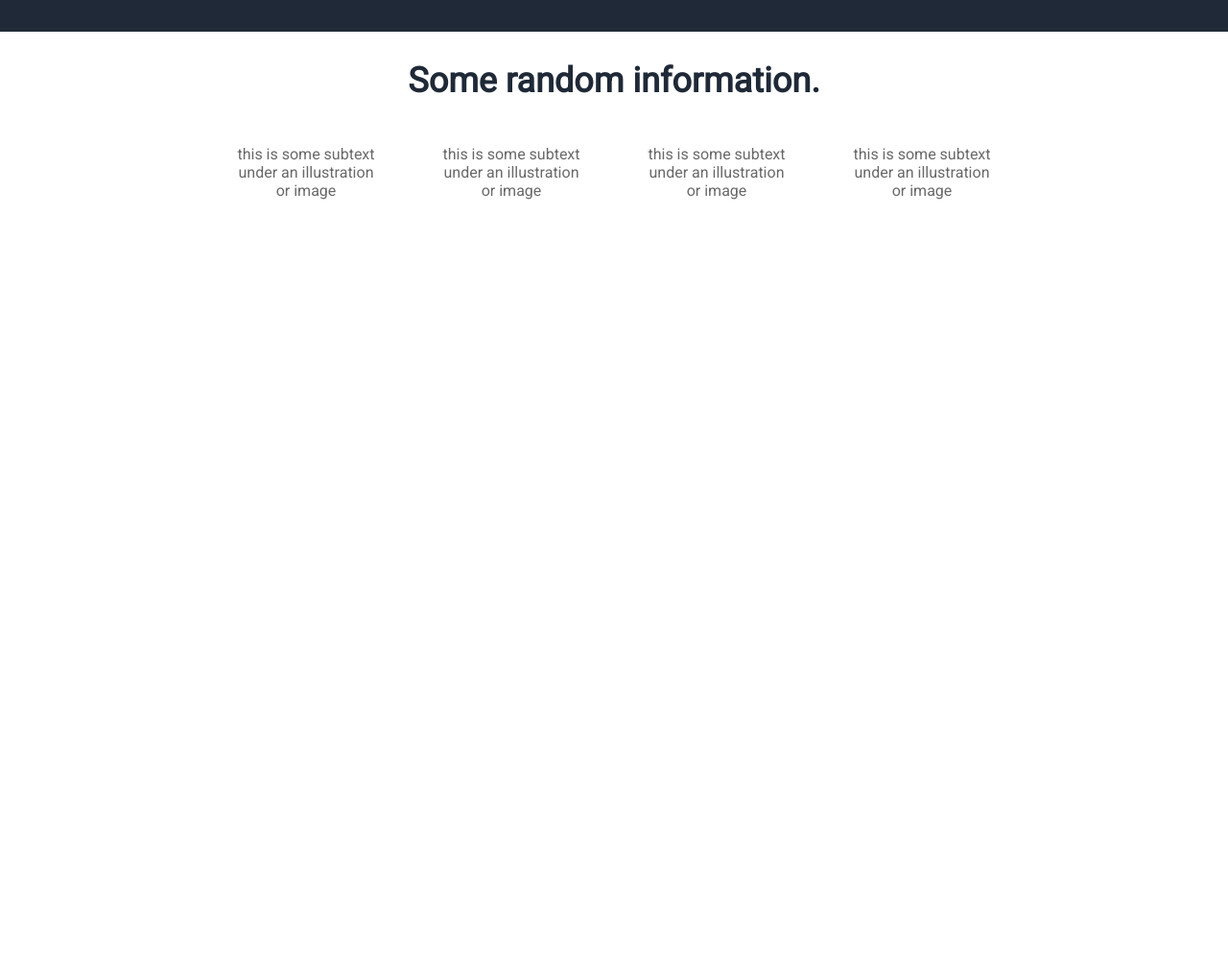
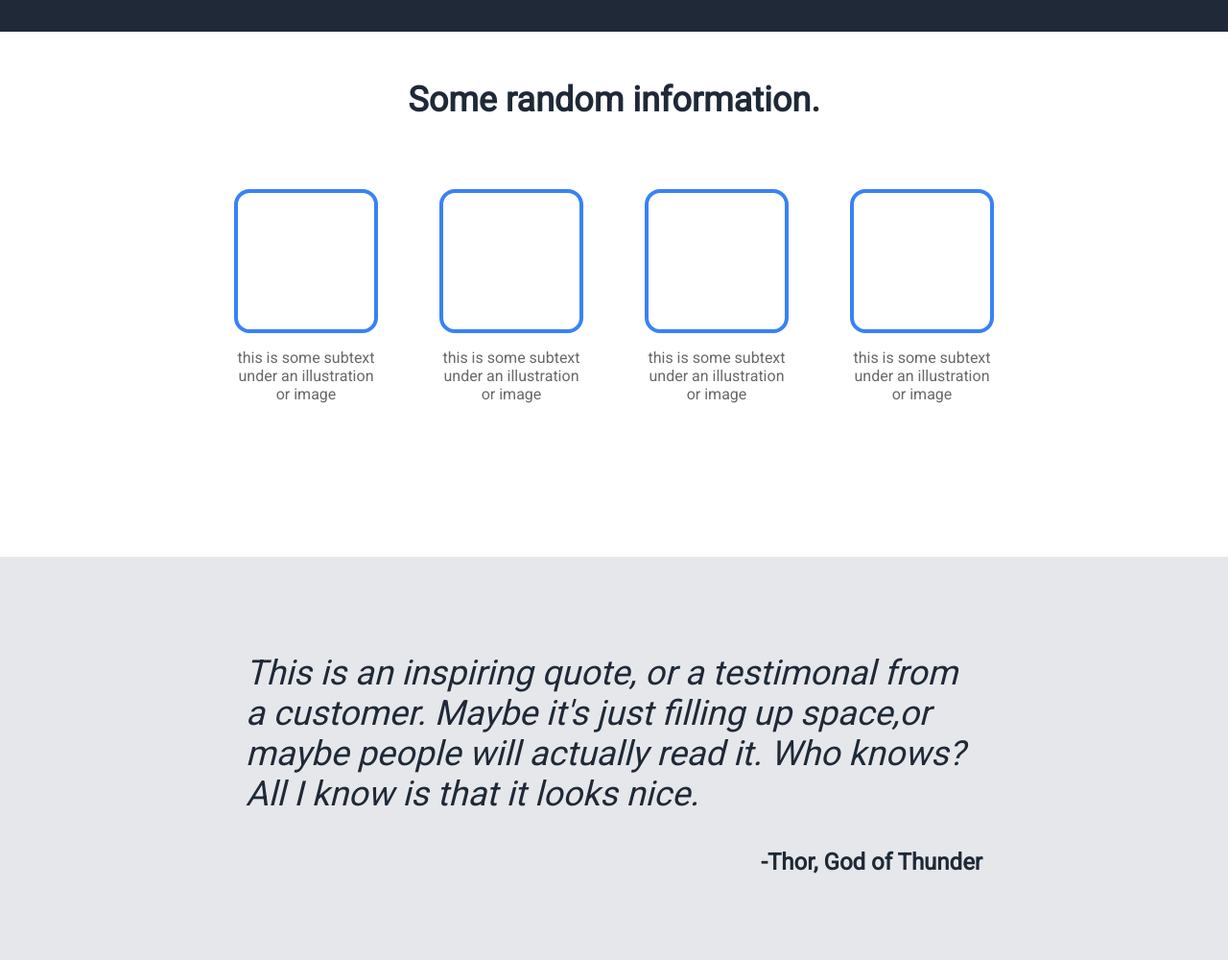
Before and after one commit to AndrewLHellman/odin-landing-page, a plain HTML site: page index.html in a window 1280 px wide. Shown: the part 460-1460 px from the top of the page at 96% size. Before the commit the page ends 800 px from the top, so only its background shows below. Drawn offline with Linux system fonts and the light colour scheme; files that its build step writes are made by us from their sources.

Commit message:
Finish styling information section and add quote

```diff
--- a/index.html
+++ b/index.html
@@ -4,7 +4,7 @@
         <meta charset="UTF-8" />
         <meta name="viewport" content="width=device-width, initial-scale=1.0" />
         <link href='https://fonts.googleapis.com/css?family=Roboto' rel='stylesheet'>
-        <link rel="stylesheet" href="./style.css">
+        <link rel="stylesheet" href="./src/styles/style.css">
         <title>Landing Page</title>
     </head>
     <body>
@@ -47,5 +47,11 @@
                 </div>
             </div>
         </div>
+        <div class="quote-section">
+            <div class="quote">
+                <p class="quote-text">This is an inspiring quote, or a testimonal from a customer. Maybe it's just filling up space,or maybe people will actually read it. Who knows? All I know is that it looks nice.</p>
+                <p class="quote-author"> -Thor, God of Thunder</p>
+            </div>
+        </div>
     </body>
 </html>
--- a/src/styles/style.css
+++ b/src/styles/style.css
@@ -72,21 +72,32 @@ button {
     color: #f9faf8;
 }
 
+.information-section {
+    padding: 20px;
+}
+
 .information-section h2 {
     font-size: 36px;
     font-weight: bolder;
     color: #1f2937;
     text-align: center;
+    margin-bottom: 2em;
 }
 
 .info-container {
     display: flex;
     justify-content: center;
     gap: 64px;
+    flex-wrap: wrap;
+    margin-bottom: 10%;
 }
 
 .info-image {
-
+    width: 150px;
+    height: 150px;
+    border: 4px #3882f6 solid;
+    box-sizing: border-box;
+    border-radius: 16px;
 }
 
 .info-caption {
@@ -95,3 +106,22 @@ button {
     font-size: 16px;
     color: dimgray;
 }
+
+.quote-section {
+    background-color: #e5e7eb;
+    padding: 5% 20%;
+}
+
+.quote-text {
+    font-size: 36px;
+    font-weight: 100;
+    font-style: italic;
+    color: #1f2937;
+}
+
+.quote-author {
+    text-align: right;
+    font-weight: bold;
+    color: #1f2937;
+    font-size: 24px;
+}
```
